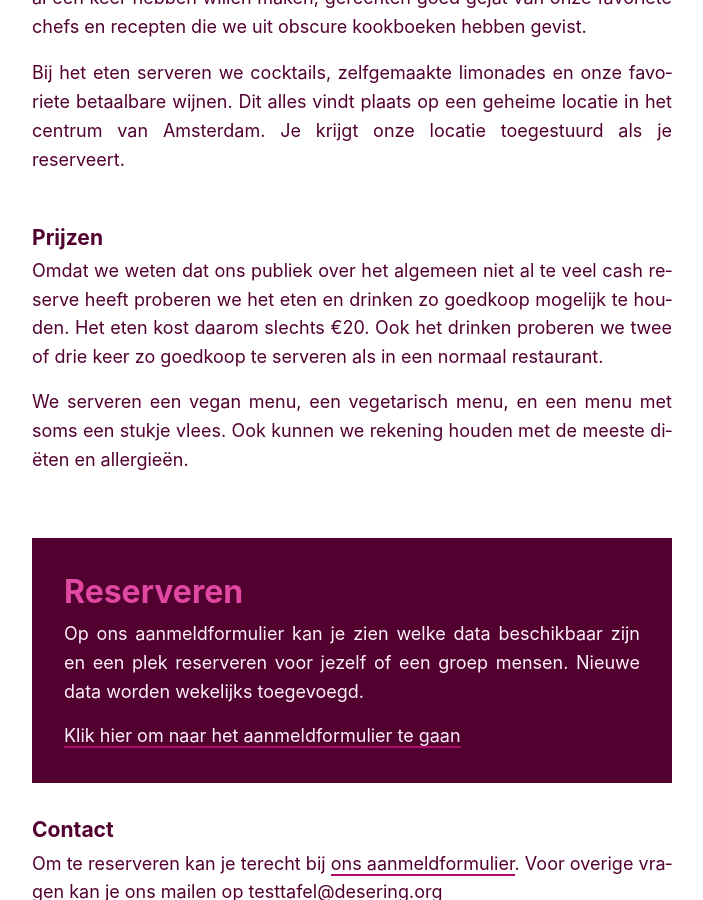
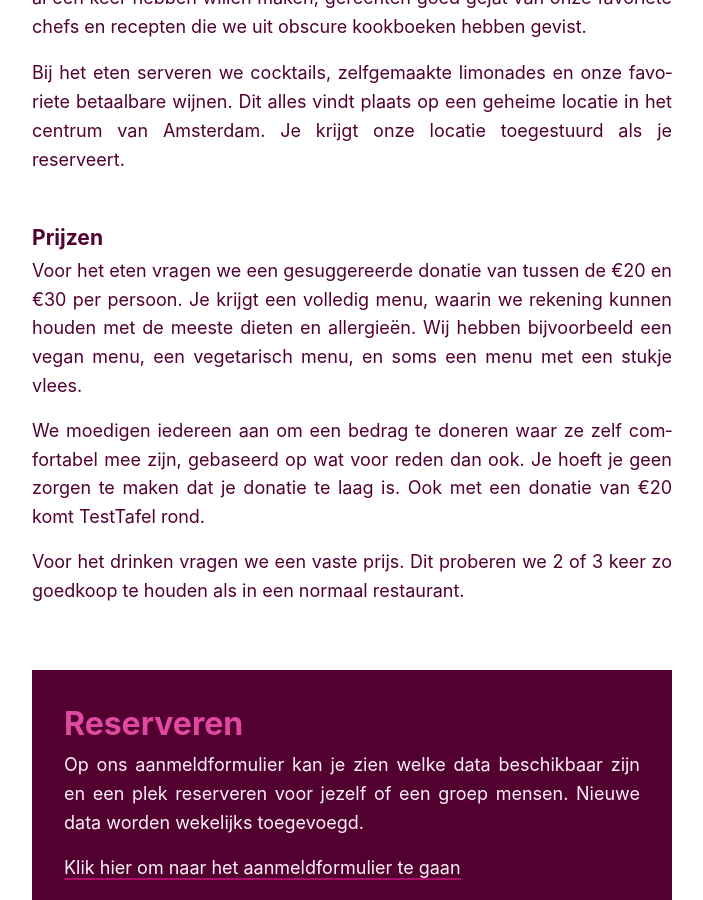
Before and after one commit to decoalitie/desering.org, a Jekyll site: the page built from testtafel/index.html, in a window 1280 px wide and 900 px high, scrolled down 406 px. Shown: the whole window, without its empty margins (288-991 px from the left). Built offline with Jekyll 4.4.1, drawn with Linux system fonts in a browser that asks for light colours; some web fonts are replaced.

```diff
--- a/testtafel/index.html
+++ b/testtafel/index.html
@@ -5,7 +5,7 @@ language: nl
 translation: testtafel
 permalink: :path
 redirect_from:
-  - /TESTTAFEL
+- /TESTTAFEL
 ---
 
 <div class="row">
@@ -32,14 +32,20 @@ redirect_from:
     <h3>Prijzen</h3>
 
     <p>
-      Omdat we weten dat ons publiek over het algemeen niet al te veel cash reserve heeft proberen we het eten en
-      drinken zo goedkoop mogelijk te houden. Het eten kost daarom slechts €20. Ook het drinken proberen we twee of drie
-      keer zo goedkoop te serveren als in een normaal restaurant.
+      Voor het eten vragen we een gesuggereerde donatie van tussen de €20 en €30 per persoon. Je krijgt een volledig
+      menu, waarin we rekening kunnen houden met de meeste dieten en allergieën. Wij hebben bijvoorbeeld een vegan menu,
+      een vegetarisch menu, en soms een menu met een stukje vlees.
     </p>
 
     <p>
-      We serveren een vegan menu, een vegetarisch menu, en een menu met soms een stukje vlees. Ook kunnen we rekening
-      houden met de meeste diëten en allergieën.
+      We moedigen iedereen aan om een bedrag te doneren waar ze zelf comfortabel mee zijn, gebaseerd op wat voor reden
+      dan ook. Je hoeft je geen zorgen te maken dat je donatie te laag is. Ook met een donatie van €20 komt TestTafel
+      rond.
+    </p>
+
+    <p>
+      Voor het drinken vragen we een vaste prijs. Dit proberen we 2 of 3 keer zo goedkoop te houden als in een normaal
+      restaurant.
     </p>
 
   </div>
```
Also changed, not shown: en/testtafel/index.html (+11 -5 lines).
